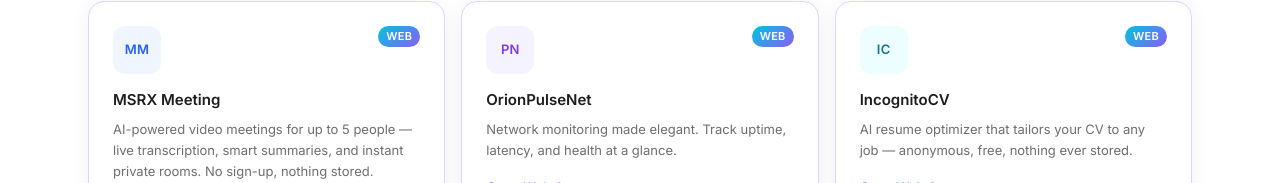
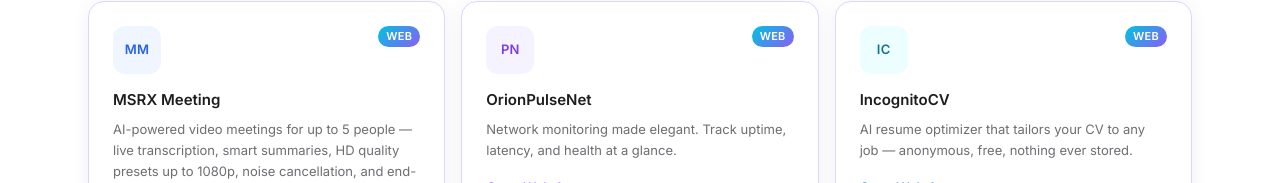
Before and after one commit to mrinalsinghraja/msrx-portal, a Next.js app: page / in a window 1280 px wide. Shown: the part 769-952 px from the top of the page. Built offline with nearby package versions, Linux system fonts and the light colour scheme.

Commit message:
Refresh MSRX Meeting card with quality, recording and encryption features
Mentions HD presets up to 1080p, noise cancellation, end-to-end
encrypted peer-to-peer media and local recording for every participant
with the host off-switch.

Co-Authored-By: Claude Fable 5 <noreply@anthropic.com>

```diff
--- a/app/page.tsx
+++ b/app/page.tsx
@@ -3,7 +3,7 @@ import { ExternalLink, Monitor, Smartphone, Globe, ArrowUpRight, Brain, Zap, Shi
 
 // ── App data ──────────────────────────────────────────────────────────────────
 const webApps = [
-  { name: "MSRX Meeting", description: "AI-powered video meetings for up to 5 people — live transcription, smart summaries, and instant private rooms. No sign-up, nothing stored.", initials: "MM", bg: "#EFF6FF", fg: "#2563EB", href: "https://meeting.msrx.co.in", external: true, storeLabel: "Open Web App", highlight: true },
+  { name: "MSRX Meeting", description: "AI-powered video meetings for up to 5 people — live transcription, smart summaries, HD quality presets up to 1080p, noise cancellation, and end-to-end encrypted peer-to-peer media. Anyone can record locally (host can turn it off). No sign-up, nothing stored.", initials: "MM", bg: "#EFF6FF", fg: "#2563EB", href: "https://meeting.msrx.co.in", external: true, storeLabel: "Open Web App", highlight: true },
   { name: "OrionPulseNet", description: "Network monitoring made elegant. Track uptime, latency, and health at a glance.", initials: "PN", bg: "#F5F3FF", fg: "#7C3AED", href: "https://pulsenet.msrx.co.in", external: true, storeLabel: "Open Web App", highlight: true },
   { name: "IncognitoCV", description: "AI resume optimizer that tailors your CV to any job — anonymous, free, nothing ever stored.", initials: "IC", bg: "#ECFEFF", fg: "#0E7490", href: "https://cv.msrx.co.in", external: true, storeLabel: "Open Web App", highlight: true },
   { name: "Easy-Peasy Gantt", description: "AI-guided Gantt chart maker — beautiful, presentation-ready charts in seconds with 12 themes and PNG export.", initials: "EG", bg: "#EEF2FF", fg: "#4F46E5", href: "https://gantt.msrx.co.in", external: true, storeLabel: "Open Web App", highlight: true },
```
